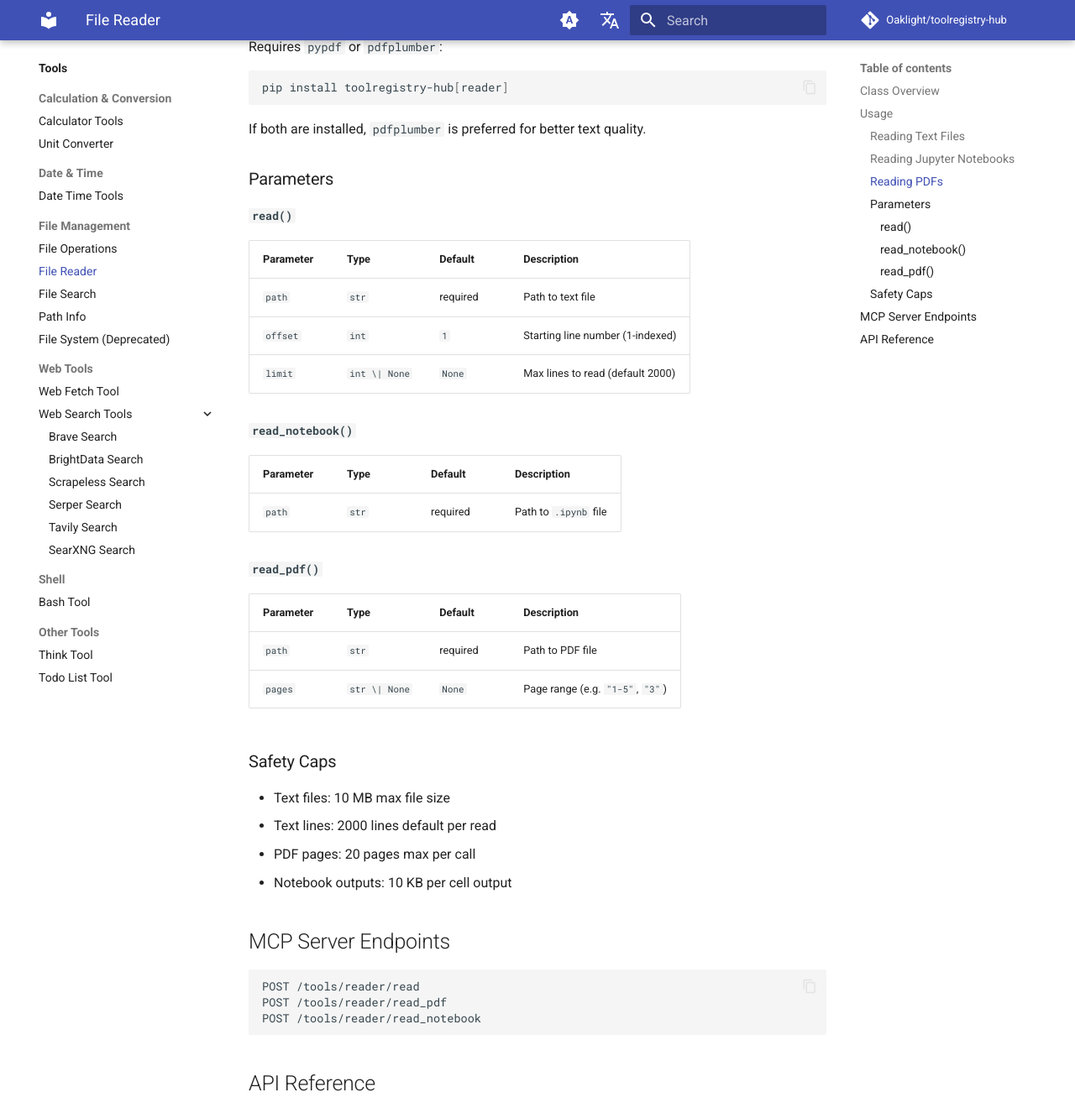
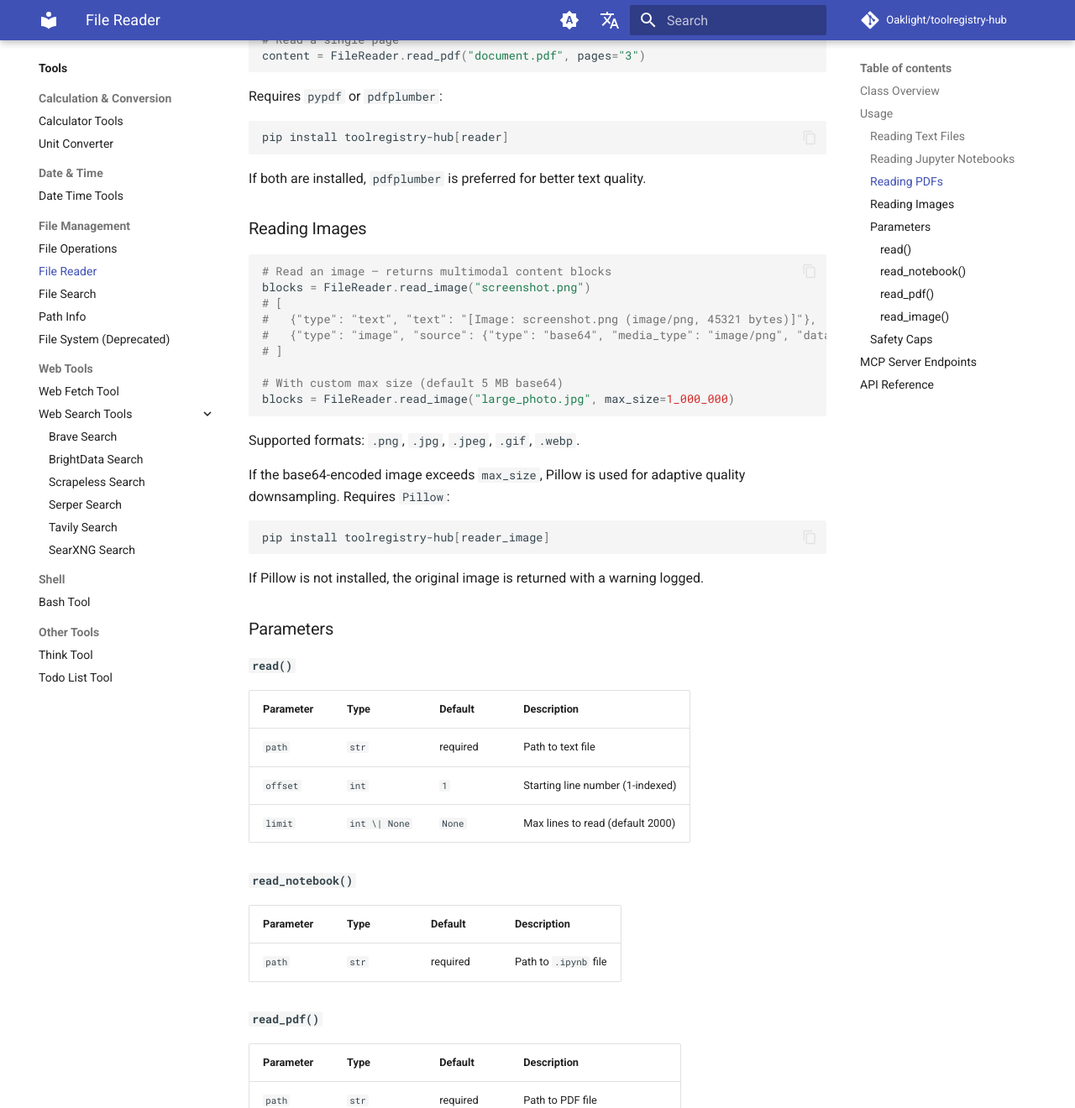
Before and after one commit to Oaklight/toolregistry-hub, an MkDocs documentation site: the page built from docs/tools/file_reader.md, in a window 1280 px wide and 1400 px high, scrolled down 1560 px, cut to the strip 0-1320 px from the top of the window. Shown: the whole strip at 84% size. Built offline with MkDocs 1.6.1 and Material for MkDocs 9.7.7, drawn with Linux system fonts in a browser that asks for light colours; comment, search, counter and statistics services are not loaded; some of the changed text lies outside the part shown.

Commit message:
docs: add read_image() to FileReader docs and changelog for PR #79
- Add read_image() to class overview, usage section, parameters, safety caps
- Add MCP endpoint for read_image
- Add #79 changelog entry for image reading with Pillow downsampling

````diff
--- a/docs/tools/file_reader.md
+++ b/docs/tools/file_reader.md
@@ -4,10 +4,11 @@ The FileReader tool provides multi-format file reading with line numbers, pagina
 
 ## Class Overview
 
-- `FileReader` - Three reading methods for different file formats:
+- `FileReader` - Four reading methods for different file formats:
     - `read()` - Text files with line numbers and pagination
     - `read_notebook()` - Jupyter notebooks (`.ipynb`)
     - `read_pdf()` - PDF files (requires optional dependency)
+    - `read_image()` - Image files with multimodal content blocks (requires optional dependency)
 
 ## Usage
 
@@ -72,6 +73,30 @@ pip install toolregistry-hub[reader]
 
 If both are installed, `pdfplumber` is preferred for better text quality.
 
+### Reading Images
+
+```python
+# Read an image — returns multimodal content blocks
+blocks = FileReader.read_image("screenshot.png")
+# [
+#   {"type": "text", "text": "[Image: screenshot.png (image/png, 45321 bytes)]"},
+#   {"type": "image", "source": {"type": "base64", "media_type": "image/png", "data": "iVBOR..."}}
+# ]
+
+# With custom max size (default 5 MB base64)
+blocks = FileReader.read_image("large_photo.jpg", max_size=1_000_000)
+```
+
+Supported formats: `.png`, `.jpg`, `.jpeg`, `.gif`, `.webp`.
+
+If the base64-encoded image exceeds `max_size`, Pillow is used for adaptive quality downsampling. Requires `Pillow`:
+
+```bash
+pip install toolregistry-hub[reader_image]
+```
+
+If Pillow is not installed, the original image is returned with a warning logged.
+
 ### Parameters
 
 #### `read()`
@@ -95,12 +120,20 @@ If both are installed, `pdfplumber` is preferred for better text quality.
 | `path` | `str` | required | Path to PDF file |
 | `pages` | `str \| None` | `None` | Page range (e.g. `"1-5"`, `"3"`) |
 
+#### `read_image()`
+
+| Parameter | Type | Default | Description |
+|-----------|------|---------|-------------|
+| `path` | `str` | required | Path to image file |
+| `max_size` | `int` | `5242880` | Max base64-encoded size in bytes (5 MB) |
+
 ### Safety Caps
 
 - Text files: 10 MB max file size
 - Text lines: 2000 lines default per read
 - PDF pages: 20 pages max per call
 - Notebook outputs: 10 KB per cell output
+- Images: 5 MB max base64-encoded size (auto-downsampled if exceeded)
 
 ## MCP Server Endpoints
 
@@ -108,6 +141,7 @@ If both are installed, `pdfplumber` is preferred for better text quality.
 POST /tools/reader/read
 POST /tools/reader/read_pdf
 POST /tools/reader/read_notebook
+POST /tools/reader/read_image
 ```
 
 ## API Reference
````
Also changed, not shown: docs/changelog.md (+5 -1 lines).
